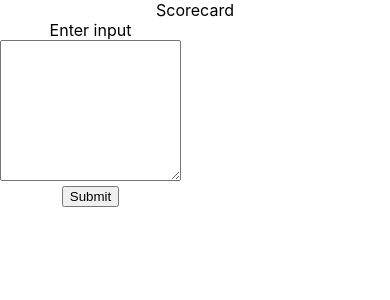
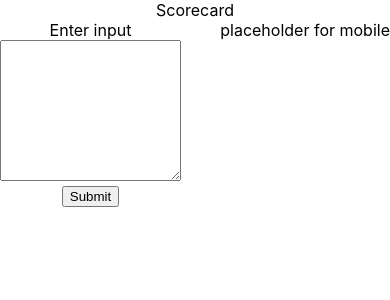
Before and after one commit to neeva-ramoliya/innoquest-team-7, a React (Create React App) app: page / in a window 390 px wide. Shown: the top 300 px of the page. Built offline with nearby package versions, Linux system fonts and the light colour scheme.

Commit message:
mobile placeholder

```diff
--- /dev/null
+++ b/src/components/mobileAnimation.js
@@ -0,0 +1,16 @@
+import React, { useState } from "react";
+
+
+const MobileAnimation = (data) => {
+
+
+  return (
+    <>
+      <div>
+        placeholder for mobile
+      </div>
+    </>
+  );
+};
+
+export default MobileAnimation;
--- a/src/components/scorecard.js
+++ b/src/components/scorecard.js
@@ -1,4 +1,5 @@
 import React, { useState } from "react";
+import MobileAnimation from "./mobileAnimation";
 import "./scorecard.css";
 
 const Scorecard = (data) => {
@@ -21,6 +22,7 @@ const Scorecard = (data) => {
             <input type="submit" />
           </form>
         </div>
+        <MobileAnimation />
         {commentaryData && (
           <div className="details">
             <div>Over:{commentaryData.Commentary[0].Over}</div>
```
